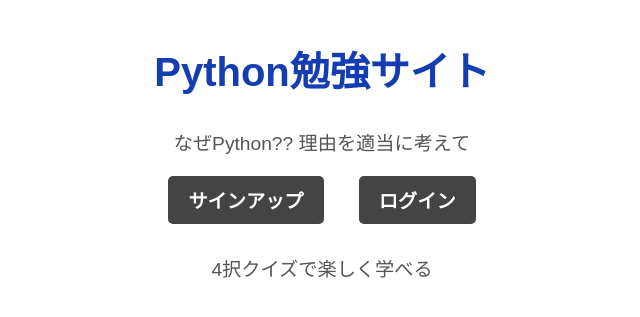
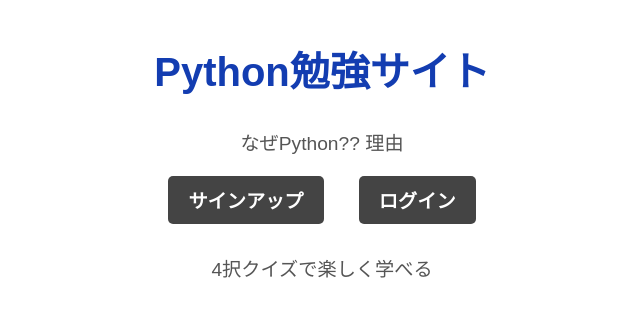
Before and after one commit to 382283/myproject, a Flask app: page / in a window 1280 px wide. Shown: the part 60-377 px from the top of the page, without its empty margins (318-958 px from the left). Run offline with Flask 3, Linux system fonts and the light colour scheme.

```diff
--- a/templates/application.html
+++ b/templates/application.html
@@ -29,7 +29,7 @@
             </div>
 
             <div class="title_explain">
-                <p>なぜPython?? 理由を適当に考えて</p>
+                <p>なぜPython?? 理由</p>
                 <a href="{{ url_for('signup') }}" class="cta-btn">サインアップ</a>
                 <a href="{{ url_for('login') }}" class="cta-btn">ログイン</a>
             </div>
```
